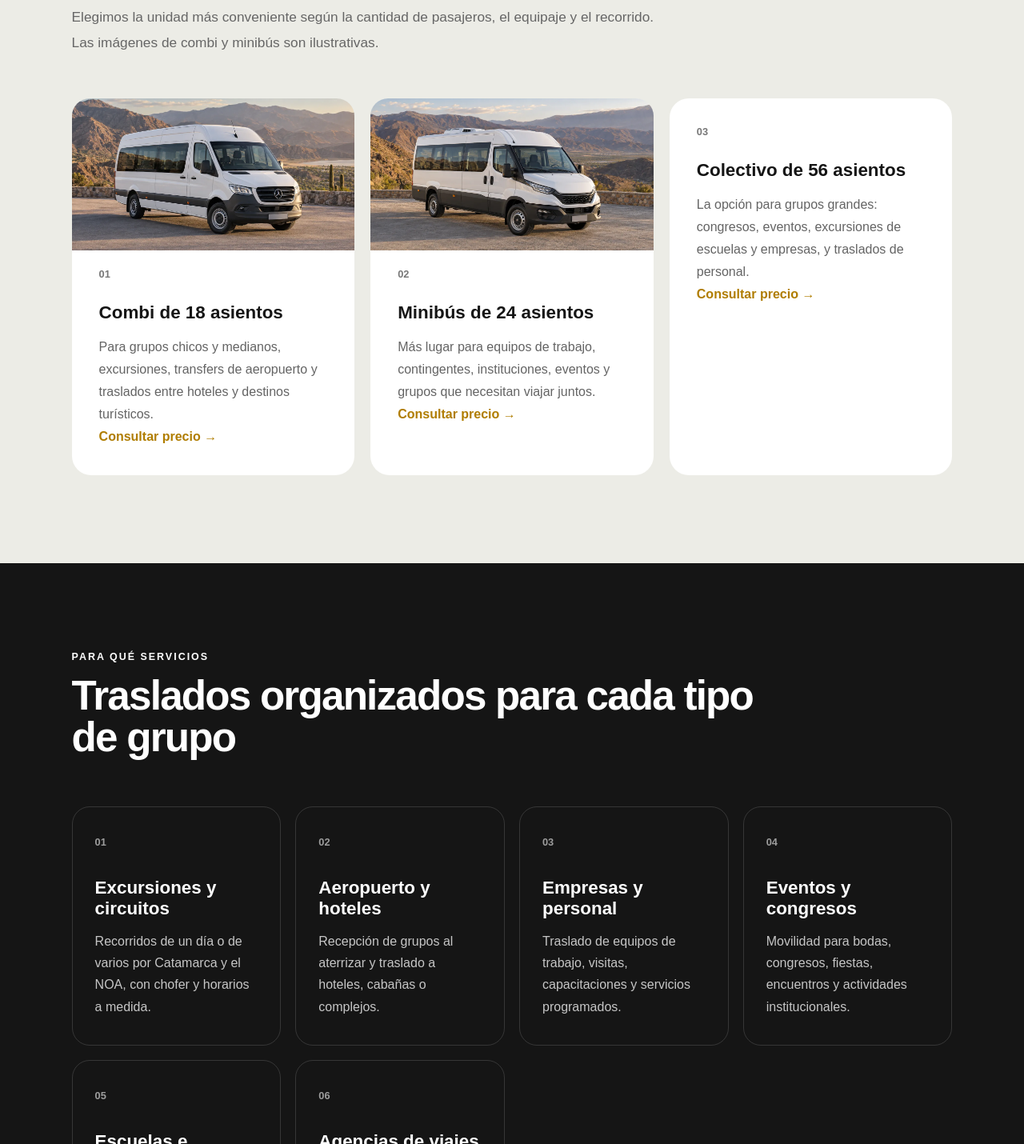
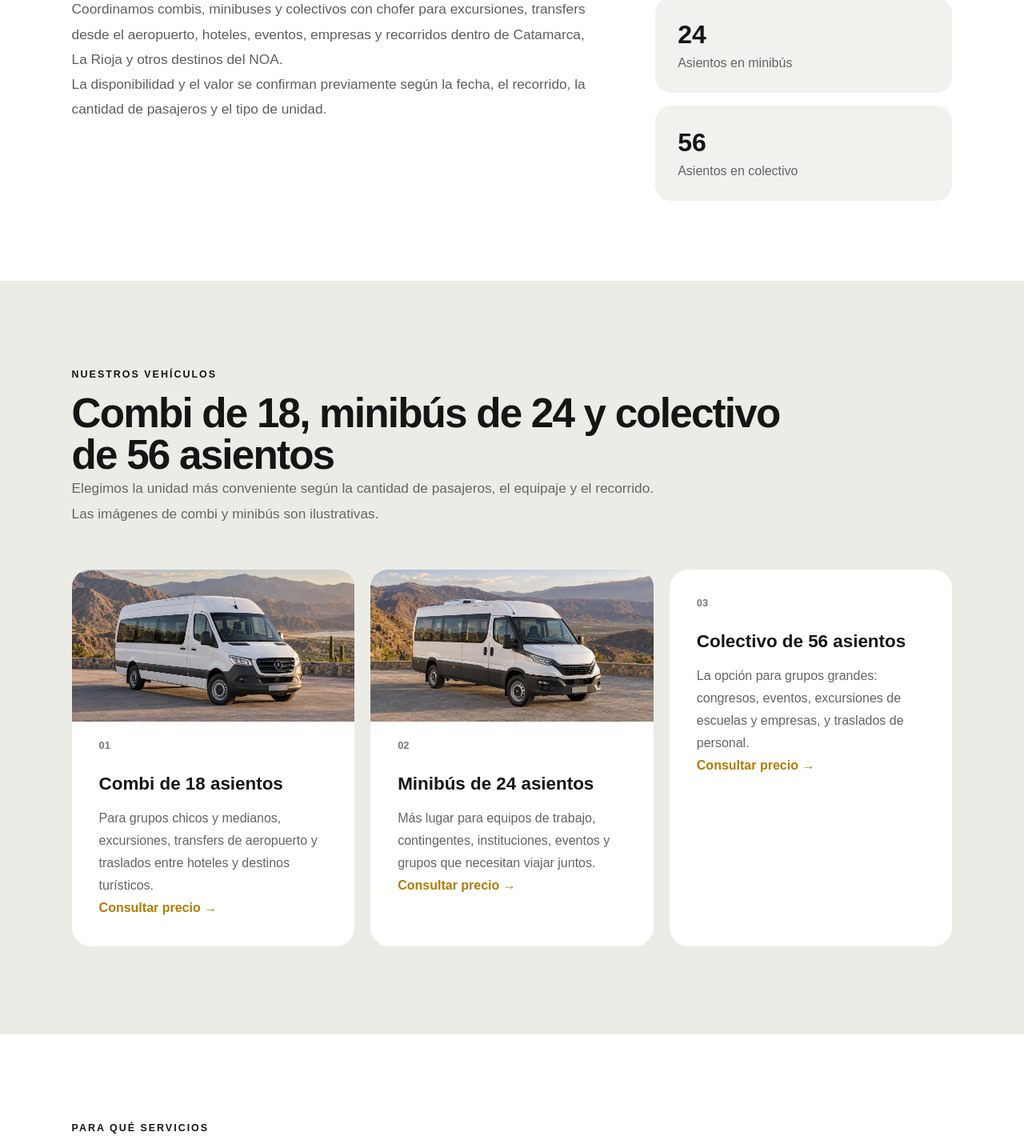
Before and after one commit to maravatraslados/mt-transfers-web, a React (Vite) app: page /combi in a window 1280 px wide. Shown: the part 1040-2470 px from the top of the page at 80% size. Built offline with nearby package versions, Linux system fonts and the light colour scheme.

Commit message:
Combi y minería: menos negro, secciones blancas y grises alternadas como la página de transfers
Co-Authored-By: Claude Sonnet 5.5 <noreply@anthropic.com>

```diff
--- a/src/pages/CombiMinibus.jsx
+++ b/src/pages/CombiMinibus.jsx
@@ -2,7 +2,7 @@ import SiteHeader from "../SiteHeader"
 import SiteFooter from "../SiteFooter"
 import { setSeo } from "../seo"
 import { wa } from "../laRiojaData"
-import { Hero, Cards, Why, Process, Highlight, Faq, Final } from "../LaRiojaSections"
+import { Hero, Intro, Cards, Services, Process, Highlight, Faq, Final } from "../LaRiojaSections"
 import combiMercedes from "../assets/combi-mercedes-ilustrativa.webp"
 import minibusIveco from "../assets/minibus-iveco-ilustrativo.webp"
 
@@ -106,6 +106,20 @@ function CombiMinibus() {
         secondary={{ href: "#vehiculos", label: "Ver vehículos" }}
       />
 
+      <Intro
+        kicker="UNA SOLUCIÓN PARA CADA GRUPO"
+        title="Viajá con tu grupo sin dividirlo en varios autos"
+        paragraphs={[
+          "Coordinamos combis, minibuses y colectivos con chofer para excursiones, transfers desde el aeropuerto, hoteles, eventos, empresas y recorridos dentro de Catamarca, La Rioja y otros destinos del NOA.",
+          "La disponibilidad y el valor se confirman previamente según la fecha, el recorrido, la cantidad de pasajeros y el tipo de unidad.",
+        ]}
+        data={[
+          ["18", "Asientos en combi"],
+          ["24", "Asientos en minibús"],
+          ["56", "Asientos en colectivo"],
+        ]}
+      />
+
       <Cards
         id="vehiculos"
         kicker="NUESTROS VEHÍCULOS"
@@ -114,10 +128,11 @@ function CombiMinibus() {
         items={flota}
       />
 
-      <Why
+      <Services
         kicker="PARA QUÉ SERVICIOS"
         title="Traslados organizados para cada tipo de grupo"
-        items={usos}
+        text="Elegimos la unidad y coordinamos el servicio según lo que necesite tu grupo."
+        items={usos.map(([h, p]) => ({ h, p }))}
       />
 
       <Process title="Reservá tu vehículo en cuatro pasos" items={pasos} />
--- a/src/pages/ServiciosMineria.jsx
+++ b/src/pages/ServiciosMineria.jsx
@@ -2,7 +2,7 @@ import SiteHeader from "../SiteHeader"
 import SiteFooter from "../SiteFooter"
 import { setSeo } from "../seo"
 import { wa } from "../laRiojaData"
-import { Intro, Hero, Cards, Why, Process, Highlight, Faq, Final } from "../LaRiojaSections"
+import { Intro, Hero, Cards, Services, Process, Highlight, Faq, Final } from "../LaRiojaSections"
 
 const WHATSAPP = wa("Hola, quisiera consultar por un servicio de traslado de personal para una empresa minera.")
 
@@ -113,7 +113,7 @@ function ServiciosMineria() {
         }}
       />
 
-      <Why kicker="POR QUÉ MT TRANSFERS" title="Un servicio pensado para que la movilidad no frene la operación" items={porque} />
+      <Services kicker="POR QUÉ MT TRANSFERS" title="Un servicio pensado para que la movilidad no frene la operación" items={porque.map(([h, p]) => ({ h, p }))} />
 
       <Process title="Coordinamos tu servicio en cuatro pasos" items={pasos} />
 
```
